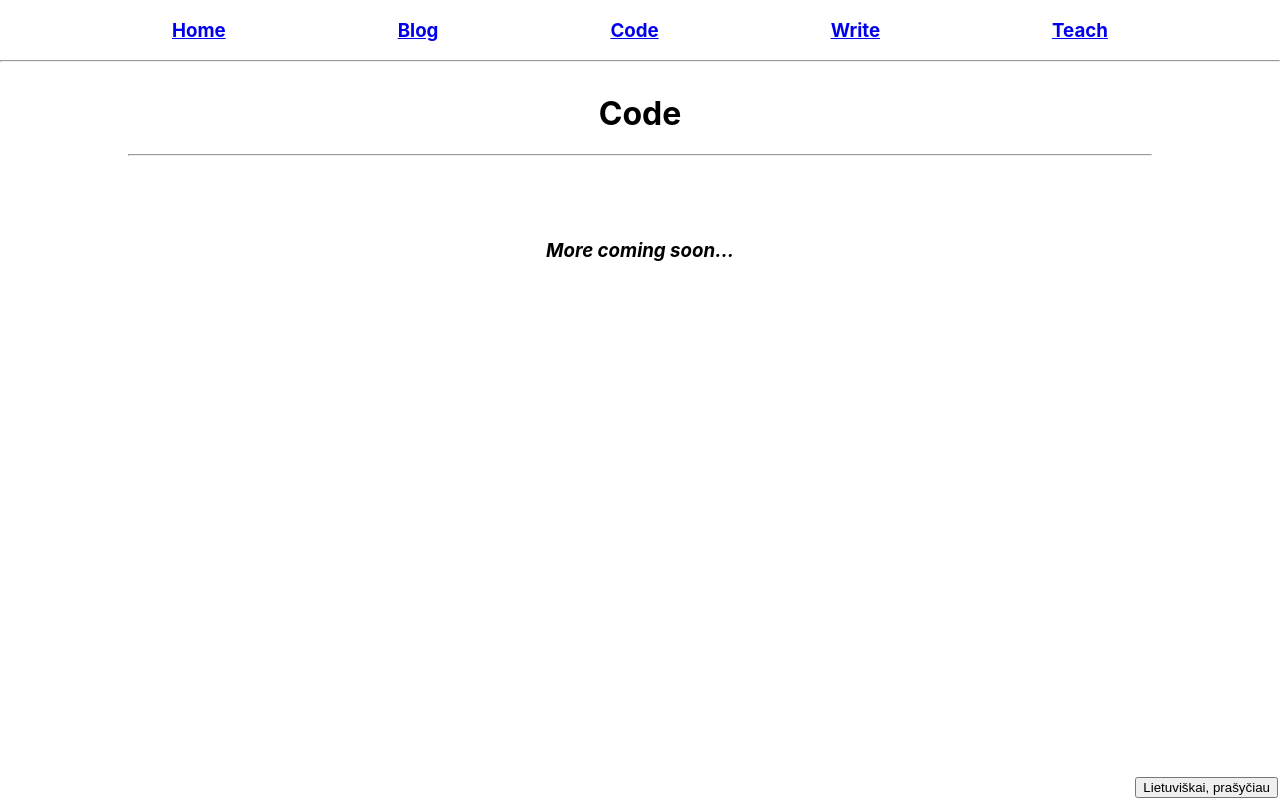
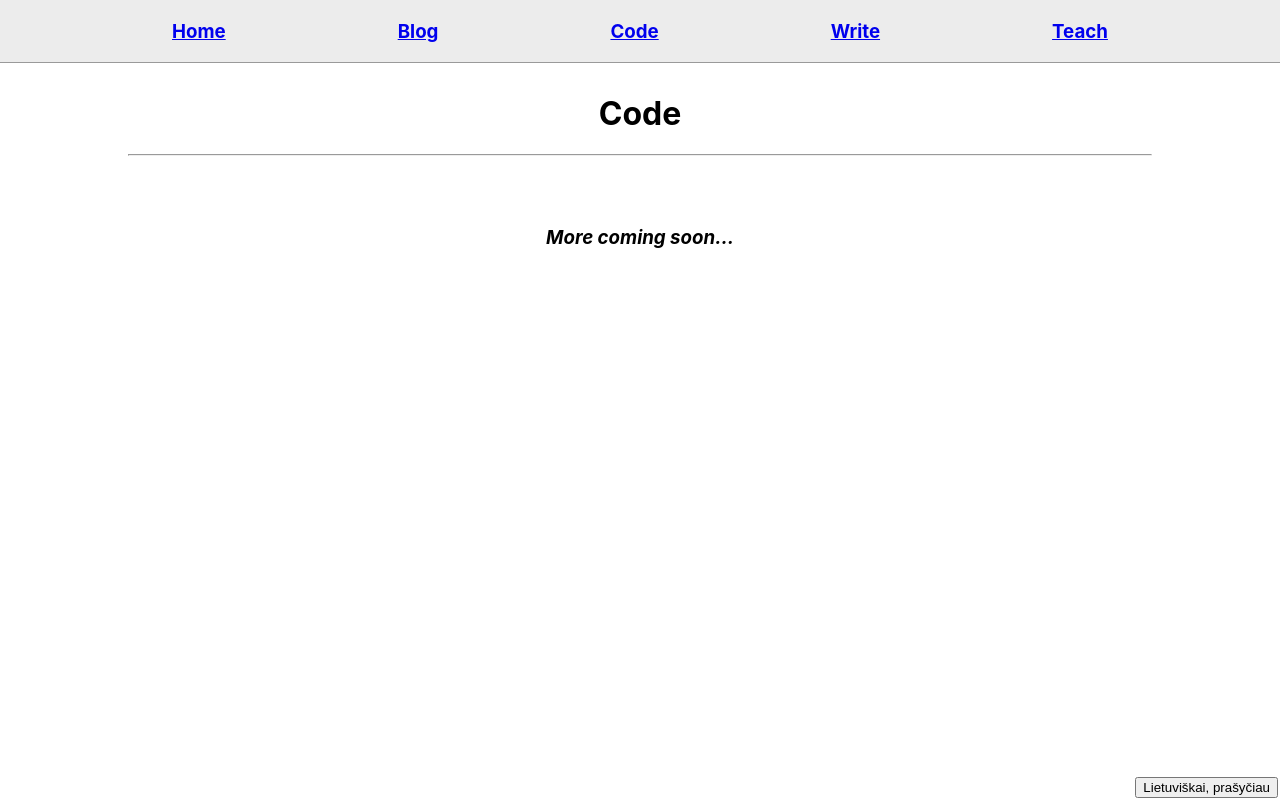
Before and after one commit to naglissul/naglissul.github.io, a React (Create React App) app: page /#/code in a window 1280 px wide. Built offline with nearby package versions, Linux system fonts and the light colour scheme.

Commit message:
ref titles, names

```diff
--- a/src/App.tsx
+++ b/src/App.tsx
@@ -1,12 +1,14 @@
 import { Routes, Route, HashRouter } from "react-router-dom";
 import { routes } from "./constants";
 import NavHeader from "./generalComponents/NavHeader";
+import TitleHeader from "./generalComponents/TitleHeader";
 
 function App() {
   return (
     <HashRouter>
       <NavHeader />
-      <div style={{ marginTop: "62px" }}>
+      <div style={{ margin: "62px 10% 0px" }}>
+        <TitleHeader />
         <Routes>
           {routes.map((route) => (
             <Route path={route.path} element={route.element} />
@@ -14,7 +16,6 @@ function App() {
         </Routes>
       </div>
       <footer style={{ position: "fixed", bottom: "2px", right: "2px" }}>
-        {" "}
         <button
           onClick={() => {
             alert("haha, not yet. Dar nepadarytas vertimas :((");
--- a/src/constants.tsx
+++ b/src/constants.tsx
@@ -6,10 +6,15 @@ import TeachPage from "./pages/teachPage/TeachPage";
 import WritePage from "./pages/writePage/WritePage";
 
 export const routes = [
-  { path: "/", element: <HomePage />, name: "Home" },
-  { path: "/blog", element: <BlogPage />, name: "Blog" },
-  { path: "/code", element: <CodePage />, name: "Code" },
-  { path: "/write", element: <WritePage />, name: "Write" },
-  { path: "/teach", element: <TeachPage />, name: "Teach" },
-  { path: "*", element: <NotFoundPage />, name: "NotFound" },
+  {
+    path: "/",
+    element: <HomePage />,
+    name: "Home",
+    title: "No Point Writings",
+  },
+  { path: "/blog", element: <BlogPage />, name: "Blog", title: "Blog" },
+  { path: "/code", element: <CodePage />, name: "Code", title: "Code" },
+  { path: "/write", element: <WritePage />, name: "Write", title: "Write" },
+  { path: "/teach", element: <TeachPage />, name: "Teach", title: "Teach" },
+  { path: "*", element: <NotFoundPage />, name: "NotFound", title: "404" },
 ];
--- a/src/generalComponents/NavHeader.tsx
+++ b/src/generalComponents/NavHeader.tsx
@@ -3,18 +3,15 @@ import { routes } from "../constants";
 function NavHeader() {
   return (
     <>
-      <header
+      <nav
         style={{
           position: "fixed",
           top: "0",
           left: "0",
           right: "0",
-          background: "white",
+          background: "#ececec",
           height: "62px",
-        }}
-      >
-        <div
-          style={{
+          borderBottom: "1px solid #9a9a9a",
           display: "flex",
           flexDirection: "row",
           justifyContent: "space-evenly",
@@ -29,9 +26,7 @@ function NavHeader() {
               </h3>
             )
         )}
-        </div>
-        <hr style={{ margin: 0 }} />
-      </header>
+      </nav>
     </>
   );
 }
--- /dev/null
+++ b/src/generalComponents/TitleHeader.tsx
@@ -0,0 +1,15 @@
+import { useLocation } from "react-router-dom";
+import { routes } from "../constants";
+function TitleHeader() {
+  const location = useLocation();
+  return (
+    <header>
+      <h1 style={{ paddingTop: "1em", textAlign: "center" }}>
+        {routes.find((route) => route.path === location.pathname)?.title ??
+          "404"}
+      </h1>
+      <hr />
+    </header>
+  );
+}
+export default TitleHeader;
--- a/src/pages/blogPage/BlogPage.tsx
+++ b/src/pages/blogPage/BlogPage.tsx
@@ -22,8 +22,6 @@ function BlogPage() {
 
   return (
     <div>
-      <h1 style={{ paddingTop: "1em", textAlign: "center" }}>Blog</h1>
-      <hr style={{ margin: "0 10%" }} />
       <h3 style={{ paddingTop: "5%", textAlign: "center" }}>
         <em>More coming soon...</em>
       </h3>
@@ -32,7 +30,6 @@ function BlogPage() {
           display: "flex",
           alignItems: "center",
           justifyContent: "center",
-          padding: "0 10%",
         }}
       >
         <div style={{ width: "750px" }}>
--- a/src/pages/codePage/CodePage.tsx
+++ b/src/pages/codePage/CodePage.tsx
@@ -1,11 +1,17 @@
 function CodePage() {
   return (
     <>
-      <h1 style={{ paddingTop: "1em", textAlign: "center" }}>Code</h1>
-      <hr style={{ margin: "0 10%" }} />
       <h3 style={{ paddingTop: "5%", textAlign: "center" }}>
         <em>More coming soon...</em>
       </h3>
+      <div
+        style={{
+          display: "flex",
+          alignItems: "center",
+          justifyContent: "center",
+          padding: "0 10%",
+        }}
+      ></div>
     </>
   );
 }
--- a/src/pages/homePage/HomePage.tsx
+++ b/src/pages/homePage/HomePage.tsx
@@ -5,14 +5,8 @@ import Contacts from "./components/Contacts";
 function HomePage() {
   return (
     <div style={{ textAlign: "center" }}>
-      <h1 style={{ paddingTop: "1em", textAlign: "center" }}>
-        No Point Writings
-      </h1>
-
-      <hr style={{ margin: "0 10%" }} />
-
       <BestMusic />
-      <hr style={{ margin: "0 10%" }} />
+      <hr />
       <h5>
         <em>Blog. And more</em>
       </h5>
@@ -20,7 +14,12 @@ function HomePage() {
         <em>More coming soon...</em>
       </h3>
       <div
-        style={{ display: "flex", margin: "10%", gap: "2em", flexWrap: "wrap" }}
+        style={{
+          display: "flex",
+          marginTop: "10%",
+          gap: "2em",
+          flexWrap: "wrap",
+        }}
       >
         <Archive />
         <Contacts />
--- a/src/pages/homePage/components/BestMusic.tsx
+++ b/src/pages/homePage/components/BestMusic.tsx
@@ -7,7 +7,7 @@ function BestMusic() {
       }}
     >
       <iframe
-        style={{ height: "80px", margin: "0 10%", padding: "1em 0" }}
+        style={{ height: "80px", padding: "1em 0" }}
         src="https://open.spotify.com/embed/track/4StypY6VnE9BqgqQ0ni1tg?utm_source=generator&theme=0"
         width="100%"
         frameBorder="0"
--- a/src/pages/notFoundPage/NotFoundPage.tsx
+++ b/src/pages/notFoundPage/NotFoundPage.tsx
@@ -1,6 +1,6 @@
 function NotFoundPage() {
   return (
-    <h1 style={{ paddingTop: "8em", textAlign: "center" }}>
+    <h1 style={{ paddingTop: "4em", textAlign: "center" }}>
       Oopsie daisy, this page is crazy... How did you find it?
     </h1>
   );
--- a/src/pages/teachPage/TeachPage.tsx
+++ b/src/pages/teachPage/TeachPage.tsx
@@ -1,8 +1,6 @@
 function TeachPage() {
   return (
     <>
-      <h1 style={{ paddingTop: "1em", textAlign: "center" }}>Teach</h1>
-      <hr style={{ margin: "0 10%" }} />
       <h3 style={{ paddingTop: "5%", textAlign: "center" }}>
         <em>More coming soon...</em>
       </h3>
--- a/src/pages/writePage/WritePage.tsx
+++ b/src/pages/writePage/WritePage.tsx
@@ -1,8 +1,6 @@
 function WritePage() {
   return (
     <>
-      <h1 style={{ paddingTop: "1em", textAlign: "center" }}>Write</h1>
-      <hr style={{ margin: "0 10%" }} />
       <h3 style={{ paddingTop: "5%", textAlign: "center" }}>
         <em>More coming soon...</em>
       </h3>
```
Lines whose indentation alone changed are shown as unchanged.
